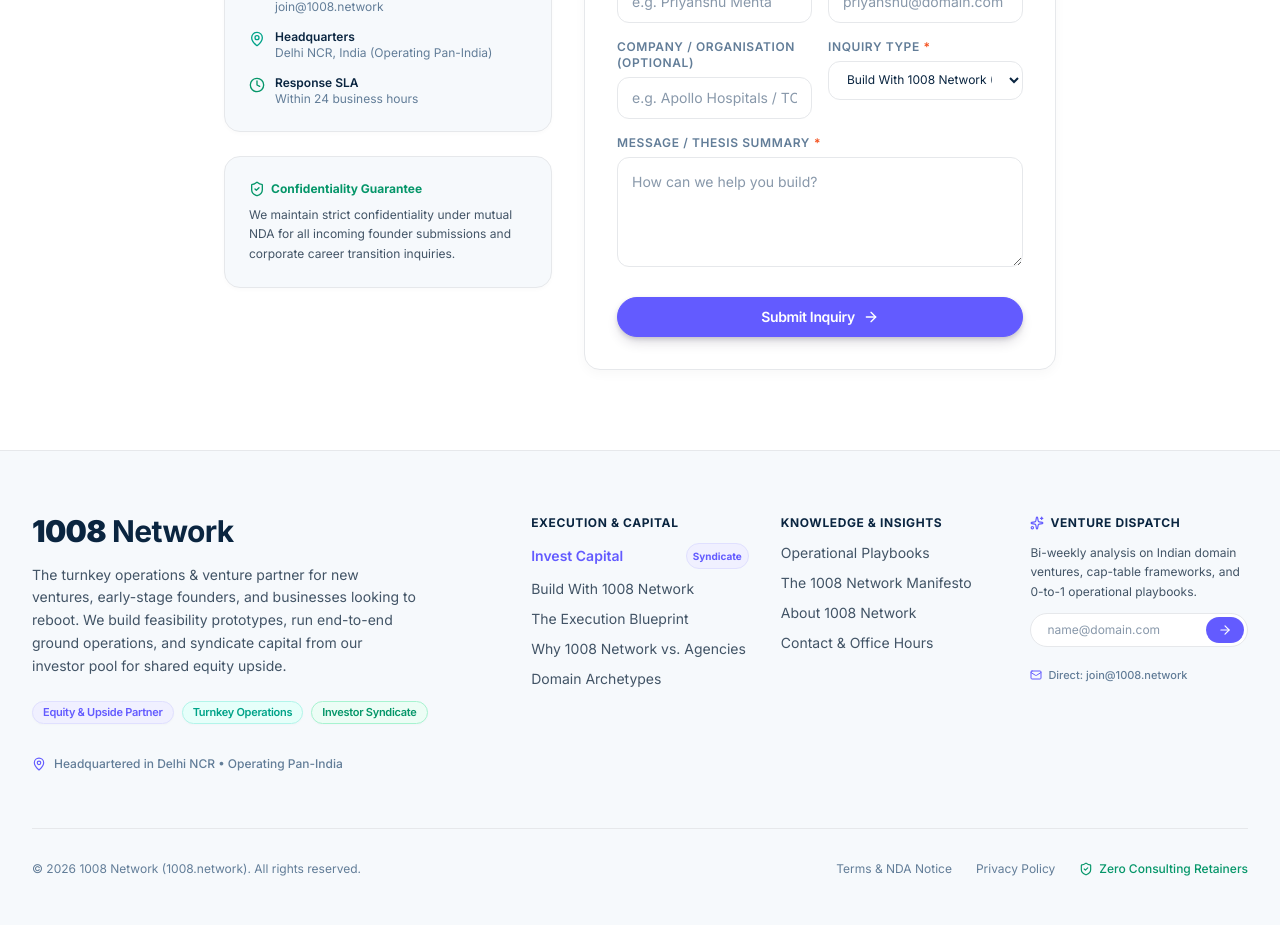
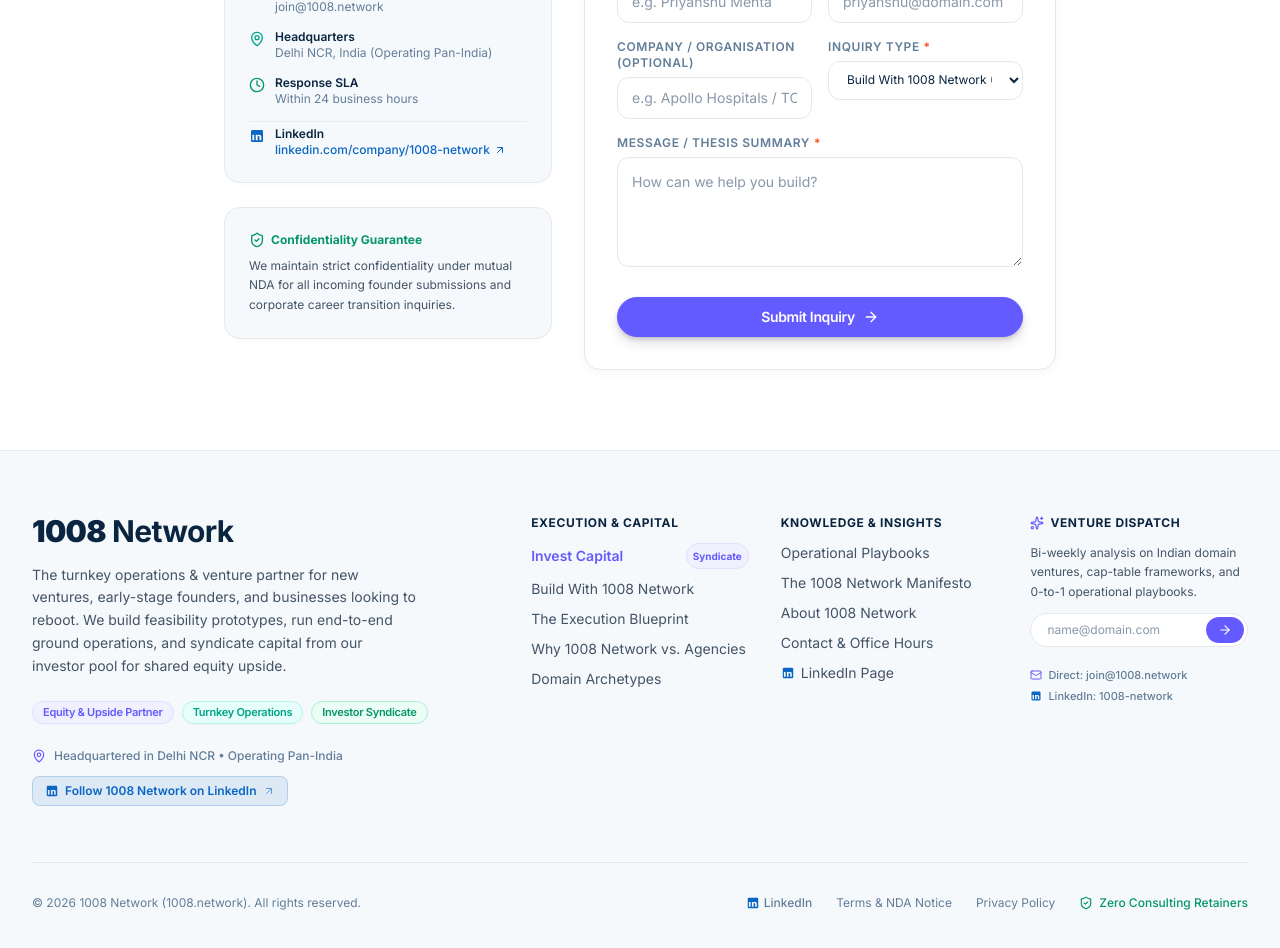
Before and after one commit to himanshumalik21/1008-network, a Next.js app: page /contact in a window 1280 px wide. Shown: the part 380-1328 px from the top of the page. Before the commit the page ends 1305 px from the top, so only its background shows below. Built offline with nearby package versions, Linux system fonts and the light colour scheme; no server answers.

Commit message:
feat(social): add official 1008 Network LinkedIn page links across footer, contact, about, and metadata

```diff
--- a/app/about/page.tsx
+++ b/app/about/page.tsx
@@ -3,6 +3,7 @@
 import { Badge } from "@/components/brand/Badge";
 import { Button } from "@/components/ui/Button";
 import { MapPin, ArrowRight } from "lucide-react";
+import { LinkedInIcon } from "@/components/brand/LinkedInIcon";
 
 export default function AboutPage() {
   const hubs = [
@@ -60,11 +61,22 @@
         <div className="p-8 rounded-2xl bg-[#F6F9FC] border border-[#E6E8EB] flex flex-col sm:flex-row items-center justify-between gap-6 shadow-[0_2px_4px_rgba(0,0,0,0.02)]">
           <div className="space-y-1 text-center sm:text-left">
             <div className="text-lg font-bold text-[#0A2540]">Have a domain thesis to discuss?</div>
-            <p className="text-xs text-[#627D98]">Reach out directly to our venture partners in Delhi NCR.</p>
+            <p className="text-xs text-[#627D98]">Reach out directly to our venture partners in Delhi NCR or follow our updates.</p>
           </div>
-          <Button href="/contact" variant="primary" size="md" rightIcon={<ArrowRight className="h-4 w-4" />}>
-            Contact & Office Hours
-          </Button>
+          <div className="flex flex-wrap items-center gap-3">
+            <a
+              href="https://www.linkedin.com/company/1008-network/"
+              target="_blank"
+              rel="noopener noreferrer"
+              className="inline-flex items-center gap-1.5 px-4 py-2.5 rounded-xl bg-white border border-[#E6E8EB] text-xs font-semibold text-[#0A2540] hover:text-[#0A66C2] hover:border-[#0A66C2]/30 transition-all shadow-xs"
+            >
+              <LinkedInIcon className="h-3.5 w-3.5 text-[#0A66C2]" />
+              <span>Follow on LinkedIn</span>
+            </a>
+            <Button href="/contact" variant="primary" size="md" rightIcon={<ArrowRight className="h-4 w-4" />}>
+              Contact & Office Hours
+            </Button>
+          </div>
         </div>
       </div>
     </div>
--- a/app/contact/page.tsx
+++ b/app/contact/page.tsx
@@ -15,7 +15,9 @@
   ShieldCheck,
   CheckCircle2,
   ArrowRight,
+  ArrowUpRight,
 } from "lucide-react";
+import { LinkedInIcon } from "@/components/brand/LinkedInIcon";
 
 export default function ContactPage() {
   const [formData, setFormData] = useState({
@@ -109,6 +111,22 @@
                   <div>
                     <span className="text-[#0A2540] block font-semibold">Response SLA</span>
                     <span>Within 24 business hours</span>
+                  </div>
+                </div>
+
+                <div className="flex items-start gap-2.5 pt-1 border-t border-[#E6E8EB]/80">
+                  <LinkedInIcon className="h-4 w-4 text-[#0A66C2] shrink-0 mt-0.5" />
+                  <div>
+                    <span className="text-[#0A2540] block font-semibold">LinkedIn</span>
+                    <a
+                      href="https://www.linkedin.com/company/1008-network/"
+                      target="_blank"
+                      rel="noopener noreferrer"
+                      className="text-[#0A66C2] hover:underline inline-flex items-center gap-1 font-medium"
+                    >
+                      <span>linkedin.com/company/1008-network</span>
+                      <ArrowUpRight className="h-3 w-3" />
+                    </a>
                   </div>
                 </div>
               </div>
--- a/app/layout.tsx
+++ b/app/layout.tsx
@@ -73,6 +73,9 @@
     logo: "https://1008.network/logo.png",
     description:
       "High-conviction venture studio for founders, entrepreneurs, and businesses.",
+    sameAs: [
+      "https://www.linkedin.com/company/1008-network/"
+    ],
     address: {
       "@type": "PostalAddress",
       addressLocality: "Delhi NCR",
--- /dev/null
+++ b/components/brand/LinkedInIcon.tsx
@@ -0,0 +1,14 @@
+import React from "react";
+
+export function LinkedInIcon({ className = "h-4 w-4" }: { className?: string }) {
+  return (
+    <svg
+      className={className}
+      viewBox="0 0 24 24"
+      fill="currentColor"
+      aria-hidden="true"
+    >
+      <path d="M19 3a2 2 0 0 1 2 2v14a2 2 0 0 1-2 2H5a2 2 0 0 1-2-2V5a2 2 0 0 1 2-2h14m-.5 15.5v-5.3a3.26 3.26 0 0 0-3.26-3.26c-.85 0-1.84.52-2.28 1.3v-1.11h-2.79v8.37h2.79v-4.93c0-.77.62-1.4 1.39-1.4a1.4 1.4 0 0 1 1.4 1.4v4.93h2.75M6.46 8.76c-.97 0-1.75-.79-1.75-1.76s.78-1.75 1.75-1.75c.97 0 1.76.78 1.76 1.75s-.79 1.76-1.76 1.76m1.4 9.74v-8.37H5.06v8.37h2.8z" />
+    </svg>
+  );
+}
--- a/components/layout/Footer.tsx
+++ b/components/layout/Footer.tsx
@@ -13,7 +13,9 @@
   CheckCircle2,
   MapPin,
   Sparkles,
+  ArrowUpRight,
 } from "lucide-react";
+import { LinkedInIcon } from "@/components/brand/LinkedInIcon";
 
 export function Footer() {
   const [email, setEmail] = useState("");
@@ -64,9 +66,23 @@
               </Badge>
             </div>
 
-            <div className="pt-4 flex items-center gap-2 text-xs text-[#627D98] font-medium">
-              <MapPin className="h-3.5 w-3.5 text-[#635BFF]" />
-              <span>Headquartered in Delhi NCR • Operating Pan-India</span>
+            <div className="pt-2 flex flex-col gap-2 text-xs text-[#627D98] font-medium">
+              <div className="flex items-center gap-2">
+                <MapPin className="h-3.5 w-3.5 text-[#635BFF]" />
+                <span>Headquartered in Delhi NCR • Operating Pan-India</span>
+              </div>
+              <div className="pt-1">
+                <a
+                  href="https://www.linkedin.com/company/1008-network/"
+                  target="_blank"
+                  rel="noopener noreferrer"
+                  className="inline-flex items-center gap-1.5 px-3 py-1.5 rounded-lg bg-[#0A66C2]/10 text-[#0A66C2] hover:bg-[#0A66C2] hover:text-white transition-all text-xs font-semibold border border-[#0A66C2]/20 shadow-2xs group"
+                >
+                  <LinkedInIcon className="h-3.5 w-3.5" />
+                  <span>Follow 1008 Network on LinkedIn</span>
+                  <ArrowUpRight className="h-3 w-3 opacity-60 group-hover:opacity-100 group-hover:translate-x-0.5 group-hover:-translate-y-0.5 transition-transform" />
+                </a>
+              </div>
             </div>
           </div>
 
@@ -132,6 +148,17 @@
                   Contact & Office Hours
                 </Link>
               </li>
+              <li>
+                <a
+                  href="https://www.linkedin.com/company/1008-network/"
+                  target="_blank"
+                  rel="noopener noreferrer"
+                  className="text-[#425466] hover:text-[#0A66C2] transition-colors flex items-center gap-1.5"
+                >
+                  <LinkedInIcon className="h-3.5 w-3.5 text-[#0A66C2]" />
+                  <span>LinkedIn Page</span>
+                </a>
+              </li>
             </ul>
           </div>
 
@@ -174,9 +201,22 @@
               )}
             </form>
 
-            <div className="pt-2 text-[11px] text-[#627D98] flex items-center gap-1.5 font-medium">
-              <Mail className="h-3 w-3 text-[#635BFF]" />
-              <span>Direct: join@1008.network</span>
+            <div className="pt-2 space-y-1 text-[11px] text-[#627D98] font-medium">
+              <div className="flex items-center gap-1.5">
+                <Mail className="h-3 w-3 text-[#635BFF]" />
+                <span>Direct: join@1008.network</span>
+              </div>
+              <div>
+                <a
+                  href="https://www.linkedin.com/company/1008-network/"
+                  target="_blank"
+                  rel="noopener noreferrer"
+                  className="flex items-center gap-1.5 hover:text-[#0A66C2] transition-colors"
+                >
+                  <LinkedInIcon className="h-3 w-3 text-[#0A66C2]" />
+                  <span>LinkedIn: 1008-network</span>
+                </a>
+              </div>
             </div>
           </div>
         </div>
@@ -188,6 +228,15 @@
           </div>
 
           <div className="flex items-center gap-6 text-xs">
+            <a
+              href="https://www.linkedin.com/company/1008-network/"
+              target="_blank"
+              rel="noopener noreferrer"
+              className="hover:text-[#0A66C2] transition-colors flex items-center gap-1 font-medium"
+            >
+              <LinkedInIcon className="h-3.5 w-3.5 text-[#0A66C2]" />
+              <span>LinkedIn</span>
+            </a>
             <Link href="/terms" className="hover:text-[#0A2540] transition-colors">
               Terms & NDA Notice
             </Link>
```
